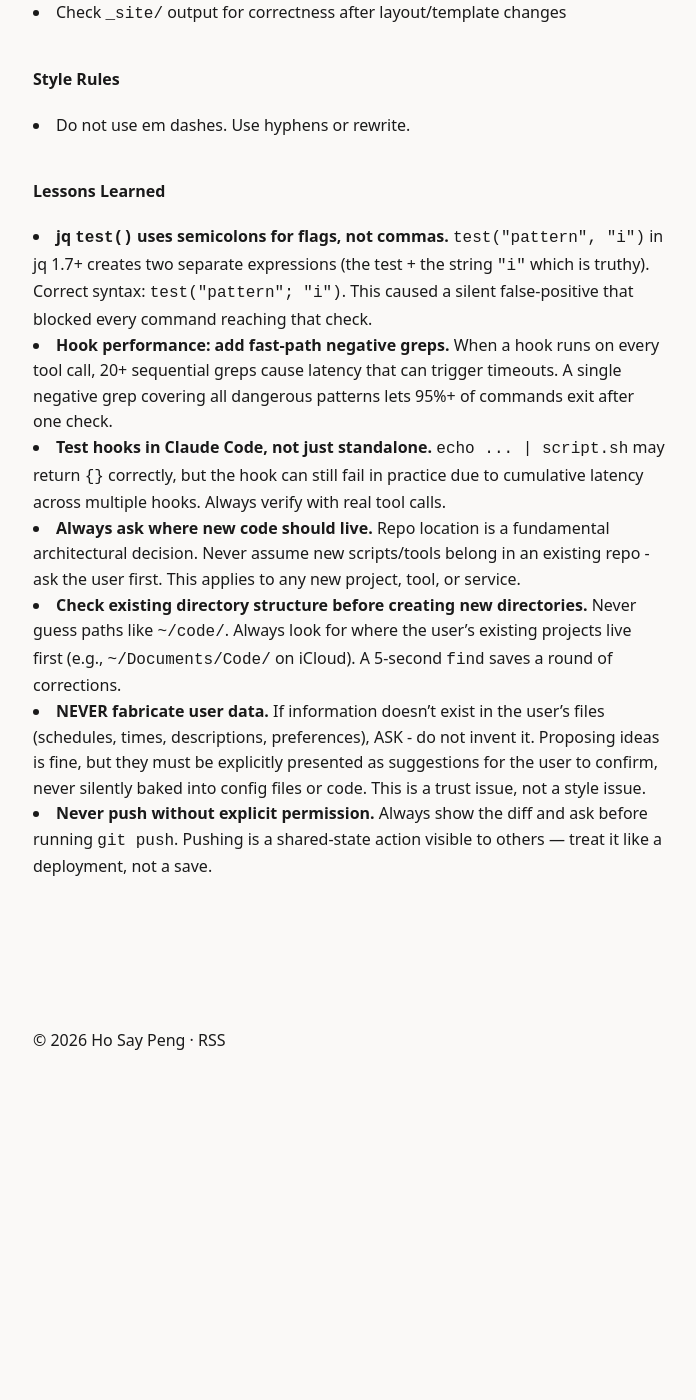
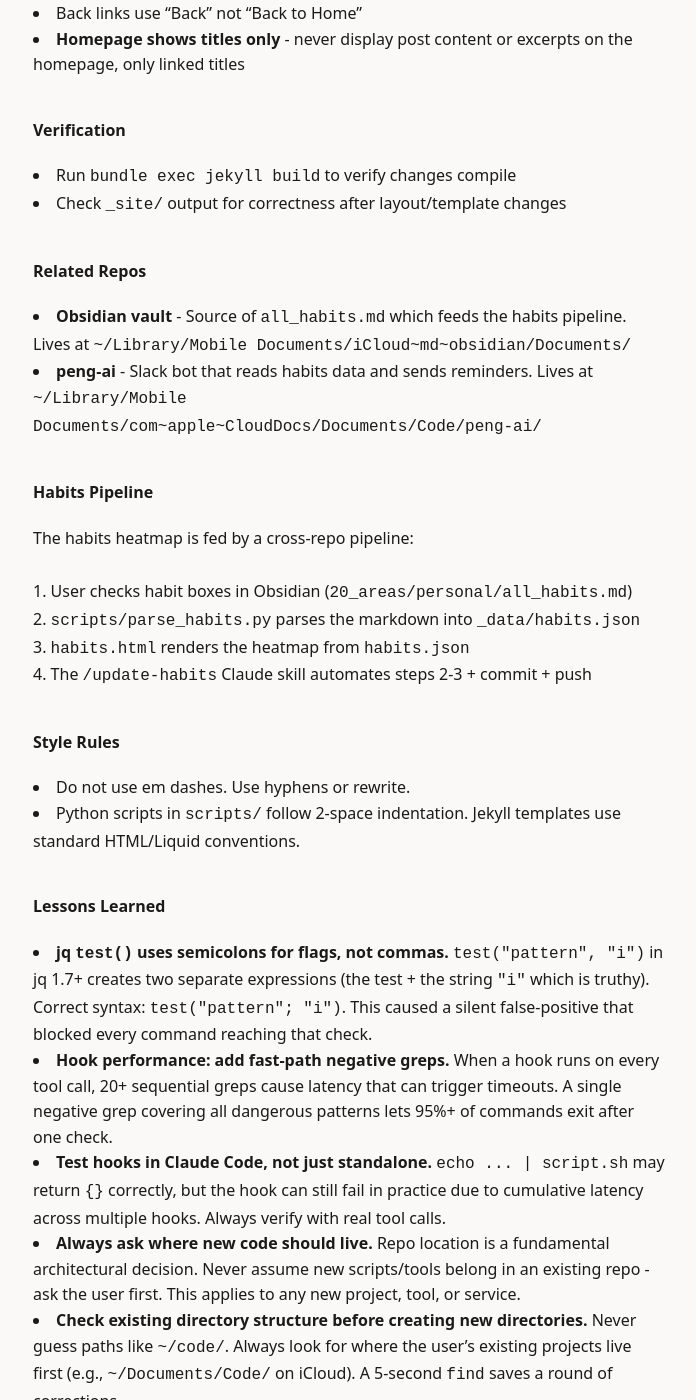
Before and after one commit to hsypng/hosaypeng.github.io, a Jekyll site: the page built from CLAUDE.md, in a window 1280 px wide and 1400 px high, scrolled down 1176 px. Shown: the whole window, without its empty margins (291-987 px from the left). Built offline with Jekyll 4.4.1, drawn with Linux system fonts in a browser that asks for light colours; our own code applies the rules of GitHub Pages for plain Markdown files; before the commit the page ends 2318 px from its top, so only the background shows below that; some of the changed text lies outside the part shown.

Commit message:
Add README, expand CLAUDE.md with habits pipeline and repo docs
- Create README.md documenting site structure and habits heatmap
- Add scripts/, _data/, habits.html, standalone pages to CLAUDE.md
- Add Related Repos and Habits Pipeline sections for cross-repo clarity
- Fix Co-Authored-By from Opus 4.5 to 4.6 in push skill
- Add sync comment to GEMINI.md

Co-Authored-By: Claude Opus 4.6 <noreply@anthropic.com>

```diff
--- a/CLAUDE.md
+++ b/CLAUDE.md
@@ -1,3 +1,4 @@
+<!-- This file mirrors CLAUDE.md. Keep both in sync when updating. -->
 # CLAUDE.md - Project Context
 
 ## Overview
@@ -13,6 +14,11 @@
 - `_layouts/` - HTML templates
 - `_includes/css/` - CSS partials
 - `assets/` - Static files
+- `_data/` - Data files (`habits.json` - habit tracking data for heatmap visualization)
+- `scripts/parse_habits.py` - Parses habits from Obsidian `all_habits.md` into `_data/habits.json`
+- `scripts/edit_habit.py` - Adds/removes/renames habits across all entries
+- `habits.html` - Main page for the habits heatmap feature
+- `about.md`, `404.md`, `obsidian-guide.md` - Standalone pages
 
 ## Conventions
 
@@ -33,9 +39,23 @@
 - Run `bundle exec jekyll build` to verify changes compile
 - Check `_site/` output for correctness after layout/template changes
 
+## Related Repos
+
+- **Obsidian vault** - Source of `all_habits.md` which feeds the habits pipeline. Lives at `~/Library/Mobile Documents/iCloud~md~obsidian/Documents/`
+- **peng-ai** - Slack bot that reads habits data and sends reminders. Lives at `~/Library/Mobile Documents/com~apple~CloudDocs/Documents/Code/peng-ai/`
+
+## Habits Pipeline
+
+The habits heatmap is fed by a cross-repo pipeline:
+1. User checks habit boxes in Obsidian (`20_areas/personal/all_habits.md`)
+2. `scripts/parse_habits.py` parses the markdown into `_data/habits.json`
+3. `habits.html` renders the heatmap from `habits.json`
+4. The `/update-habits` Claude skill automates steps 2-3 + commit + push
+
 ## Style Rules
 
 - Do not use em dashes. Use hyphens or rewrite.
+- Python scripts in `scripts/` follow 2-space indentation. Jekyll templates use standard HTML/Liquid conventions.
 
 ## Lessons Learned
 
```
Also changed, not shown: .claude/skills/push/SKILL.md, README.md (added).
